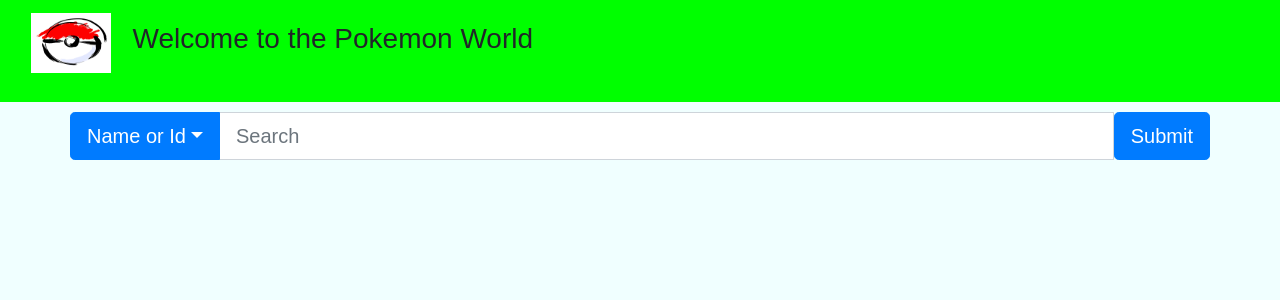
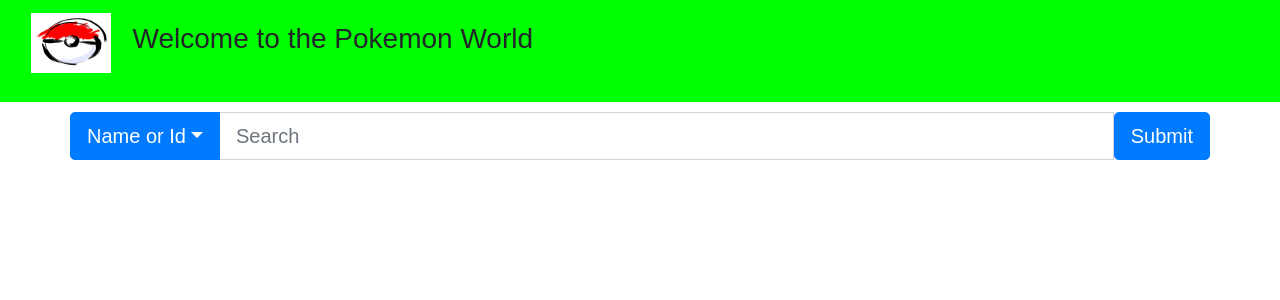
Before and after one commit to komaljit/pokedox, a React (Create React App) app: page / in a window 1280 px wide. Shown: the top 300 px of the page. Built offline with nearby package versions, Linux system fonts and the light colour scheme.

Commit message:
changes in package.json, README

```diff
--- a/package.json
+++ b/package.json
@@ -3,13 +3,13 @@
   "version": "0.1.0",
   "private": true,
   "dependencies": {
-    "axios": "^0.18.0",
     "chai": "^4.1.2",
     "chai-enzyme": "^1.0.0-beta.1",
     "react": "^16.4.2",
     "react-dom": "^16.4.2",
     "react-router-dom": "^4.3.1",
-    "react-scripts": "1.1.5"
+    "react-scripts": "1.1.5",
+    "sinon": "^6.2.0"
   },
   "scripts": {
     "start": "react-scripts start",
--- a/src/App.css
+++ b/src/App.css
@@ -1,5 +1,4 @@
 body{
-  background: azure;
     font-size: 20px;
 }
 
@@ -69,5 +68,4 @@
     float: none;
     margin: 100px auto;
     font-size: 25px;
-    color: #00FF00;
 }
```
Also changed, not shown: 1 other file (tests, documents, lock files or other folders).
